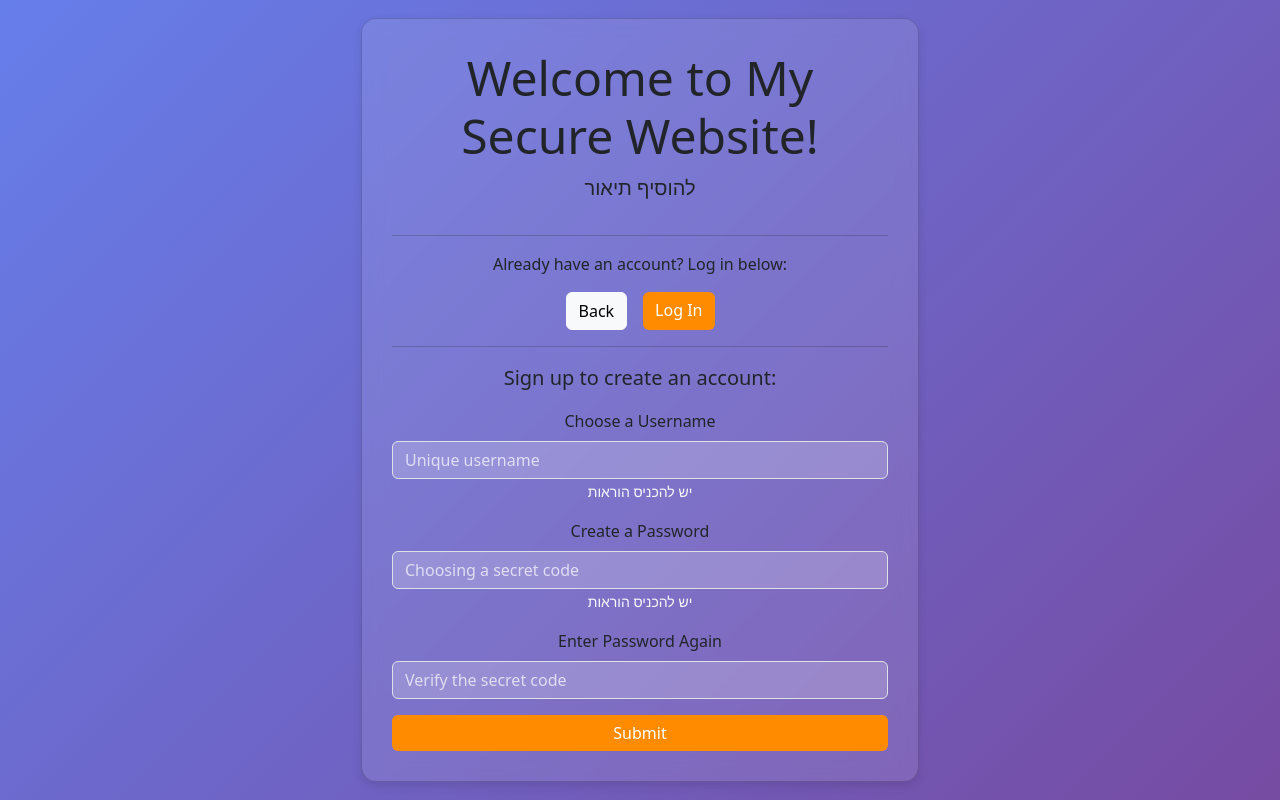
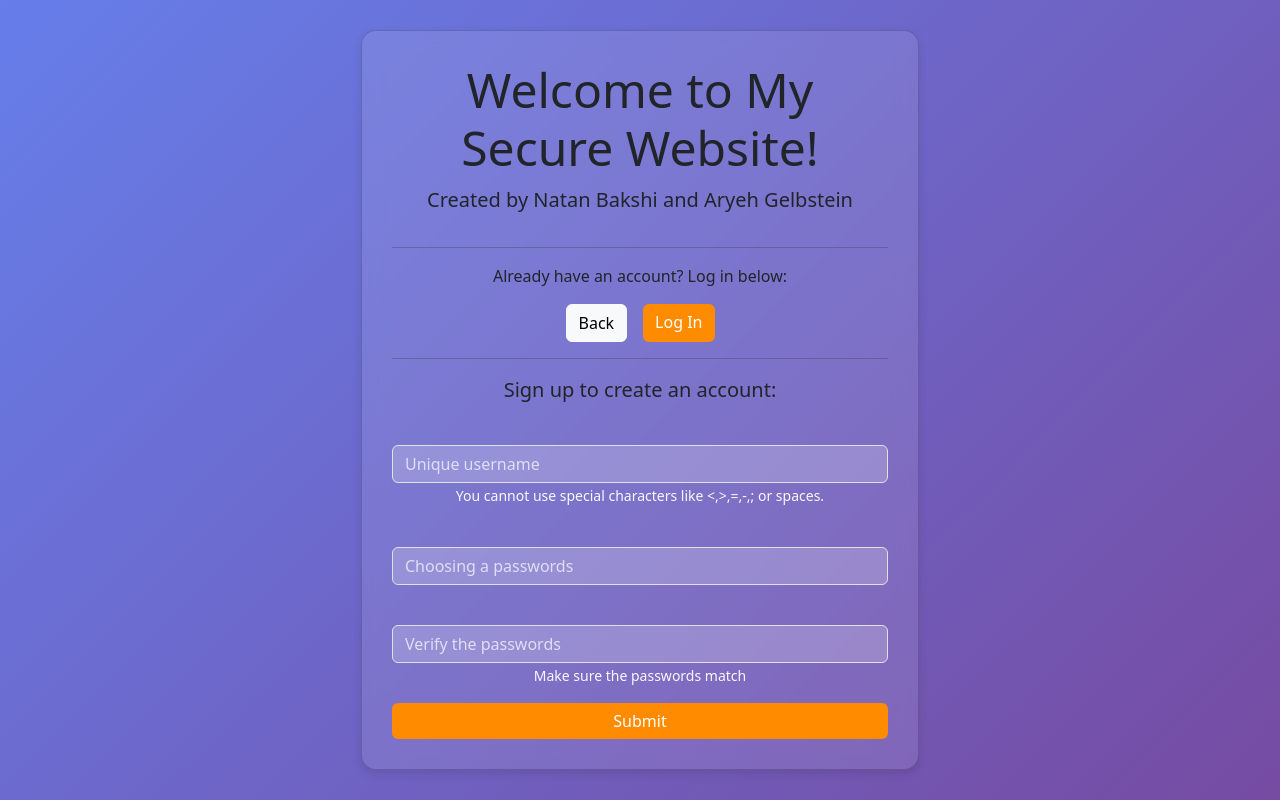
Before and after one commit to natan-bakshi/secure-website, a Flask app: page /SignUp in a window 1280 px wide. Run offline with Flask 3, Linux system fonts and the light colour scheme.

Commit message:
commit 1.1

```diff
--- a/app.py
+++ b/app.py
@@ -13,22 +13,25 @@ def wellcome_page():
 
 @app.route('/SignUp', methods=['post', 'get'])
 def sign_up():
+    error_message = ""
     if request.method == 'POST':
         username = request.form['username']
         password1 = request.form['password1']
         password2 = request.form['password2']
-        if check_characters(password1):
-            if username and password1 and password2:
-                if password1 == password2:
-                    if not check_user(username):
-                        create_user(username, password1)
-                        return render_template('home.html')
-                    else:
-                        return "Username taken"
-                return "Mismatched passwords"
-            return "Please fill in all fields"
-        return
-    return render_template('sign_up.html')
+
+        if not check_characters(username):
+            error_message = "Unauthorized characters"
+        elif not username and password1 and password2:
+            error_message = "Please fill in all fields"
+        elif not password1 == password2:
+            error_message = "Mismatched passwords"
+        elif check_user(username):
+            error_message = "Username taken"
+        else:
+            create_user(username, password1)
+            return render_template('home.html')
+
+    return render_template('sign_up.html', message = error_message)
 
 
 @app.route('/Login', methods=['post', 'get'])
@@ -38,10 +41,10 @@ def log_in():
         username = request.form['username']
         password = request.form['password']
 
-        if not check_characters(password):
-            error_message = "you ar very naughty"
+        if not check_characters(username):
+            error_message = "you are very naughty"
 
-        elif  not check_user_login(username, password):
+        elif not check_user_login(username, password):
             error_message = "The username or password is incorrect"
 
         else:
@@ -50,7 +53,5 @@ def log_in():
     return render_template('log_in.html',message = error_message)
 
 
-
-
 if __name__ == '__main__':
     app.run(debug=True)
--- a/helper.py
+++ b/helper.py
@@ -1,6 +1,6 @@
 import sqlite3
 import uuid
-BAD_CHARS = {" ", "'", '"', ';', '--', '<', '>','/', '=', '&', ';'}
+BAD_CHARS = {" ", "'", '"', ';', '-','--', '<', '>','/', '=', ';'}
 
 
 def print_users():
@@ -12,6 +12,13 @@ def print_users():
         print(user)
     connection.close()
 
+# def check_db():
+#     connection = sqlite3.connect('users.db')
+#     c = connection.cursor()
+#     c.execute("SELECT username FROM users WHERE username = dd%09DROP%09TABLE%09users)
+#     user = c.fetchone()
+#
+#     connection.close()
 
 def check_user(username):
     connection = sqlite3.connect('users.db')
@@ -55,3 +62,6 @@ def create_user(username, password):
     c.execute(sql_execute_string, (user_id, username, password))
     connection.commit()
     connection.close()
+
+
+print_users()
--- a/templates/sign_up.html
+++ b/templates/sign_up.html
@@ -187,7 +187,7 @@
    <div class="container text-center">
        <div class="card col-md-6 mx-auto">
            <h1 class="display-5">Welcome to My Secure Website!</h1>
-           <p class="lead">להוסיף תיאור</p>
+           <p class="lead">Created by Natan Bakshi and Aryeh Gelbstein</p>
            <hr>
            <p>Already have an account? Log in below:</p>
            <div class="d-flex justify-content-center gap-3">
@@ -198,19 +198,21 @@
            <p class="lead">Sign up to create an account:</p>
            <form action="http://127.0.0.1:5000/SignUp" method="post">
                <div class="mb-3">
-                   <label for="InputUsername" class="form-label">Choose a Username</label>
+                   <label for="InputUsername" class="form-label"></label>
                    <input type="text" class="form-control" id="InputUsername" name='username' placeholder="Unique username">
-                   <small class="form-text text-light">יש להכניס הוראות</small>
+                   <small class="form-text text-light">You cannot use special characters like <,>,=,-,; or spaces.</small>
                </div>
                <div class="mb-3">
-                   <label for="InputPassword1" class="form-label">Create a Password</label>
-                   <input type="password" class="form-control" id="InputPassword1" name='password1' placeholder="Choosing a secret code">
-                   <small class="form-text text-light">יש להכניס הוראות</small>
+                   <label for="InputPassword1" class="form-label"></label>
+                   <input type="password" class="form-control" id="InputPassword1" name='password1' placeholder="Choosing a passwords">
                </div>
                <div class="mb-3">
-                   <label for="InputPassword2" class="form-label">Enter Password Again</label>
-                   <input type="password" class="form-control" id="InputPassword2" name='password2' placeholder="Verify the secret code">
+                   <label for="InputPassword2" class="form-label"></label>
+                   <input type="password" class="form-control" id="InputPassword2" name='password2' placeholder="Verify the passwords">
+                   <small class="form-text text-light">Make sure the passwords match</small>
+
                </div>
+               <p>{{ message }}</p>
                <button type="submit" class="btn btn-custom text-white w-100">Submit</button>
            </form>
        </div>
```
Also changed, not shown: templates/log_in.html (+4 -4 lines), users.db.
